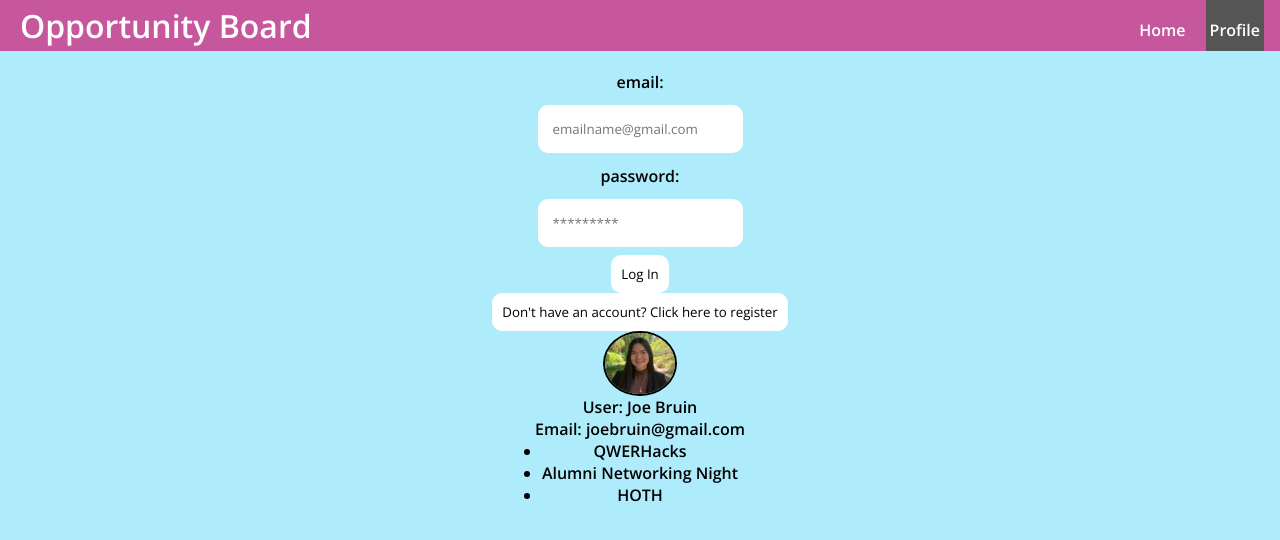
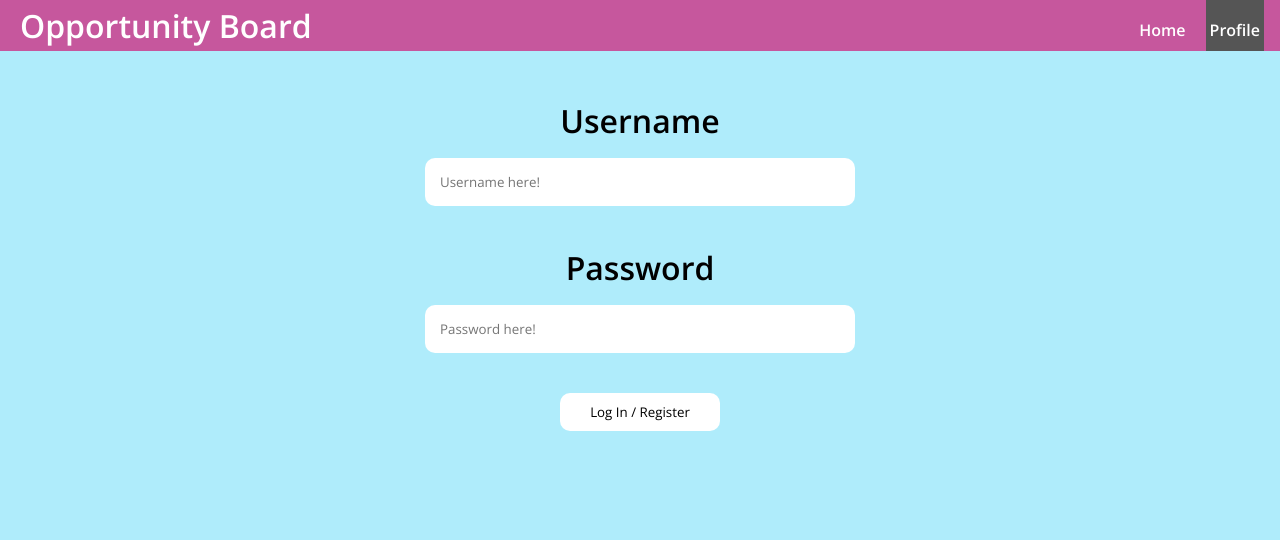
Before and after one commit to jamesmwu/joamayakieves, a React (Create React App) app in the folder frontend/: page /profile in a window 1280 px wide. Shown: the top 540 px of the page. Built offline with nearby package versions, Linux system fonts and the light colour scheme.

Commit message:
Added password hashing for secure db storage of user info

```diff
--- a/frontend/src/pages/Profile.js
+++ b/frontend/src/pages/Profile.js
@@ -1,40 +1,31 @@
-import React, {useState} from "react";
-import '../styles/Profile.css'
+import React, { useState } from "react";
+import '../styles/Profile.css';
 
-export default function Profile(){
-    const [email, setEmail] = useState('');
+export default function Profile() {
+    const [user, setUser] = useState('');
     const [pass, setPass] = useState('');
 
     const handleSubmit = (e) => { // pass in e to get state
         e.preventDefault(); // otherwise, page will be reloaded and we will lose input
-        console.log(email); // have access bc state
-    }
-    return(
-        <div className="loginstyle">
-        <form className="form" onSubmit={handleSubmit}>
-            <label htmlFor="email">email: </label>
-            <input value={email} onChange={(e)=> setEmail(e.target.value)} type="email" placeholder="emailname@gmail.com" id="email" name="email"/>
-            <label htmlFor="password">password: </label>
-            <input value={pass} onChange={(e)=> setPass(e.target.value)}type="password" placeholder="*********" id="password" name="password"/>
-            <button type="submit"> Log In</button>
-        </form>
-        <button>Don't have an account? Click here to register</button>
-        <p>
+        console.log(user); // have access bc state
+        console.log(pass);
+    };
+    return (
+        <div className="loginStyle">
+            <div>
+                <div className="userInput">
+                    <h1>Username</h1>
+                    <input className='profInput' value={user} onChange={(e) => setUser(e.target.value)} type="text" placeholder="Username here!" />
 
-        </p>
-        <img src="/jwac_pic.png" alt=""/>
-        <p>
-            User: Joe Bruin
-        </p>
-        <p>
-        Email: joebruin@gmail.com
-        </p>
-        <ul>
-            <li>QWERHacks</li>
-            <li>Alumni Networking Night</li>
-            <li>HOTH</li>
-        </ul>
+                </div>
 
+                <div className="userInput">
+                    <h1>Password</h1>
+                    <input className='profInput' value={pass} onChange={(e) => setPass(e.target.value)} type="password" placeholder="Password here!" />
+
+                </div>
+            </div>
+            <button className="userInput" onClick={handleSubmit}> Log In / Register</button>
         </div>
-    )
+    );
 }
--- a/frontend/src/styles/Profile.css
+++ b/frontend/src/styles/Profile.css
@@ -1,43 +1,47 @@
-.Profile{
+.Profile {
 	text-align: center;
 	display: flex;
-    min-height:100vh;
+	min-height: 100vh;
 	align-items: center;
 	justify-content: center;
 }
 
 img {
-
 	border-radius: 50%;
-  opacity: 1.0;
+	opacity: 1;
 	border: 2px solid rgb(0, 0, 0);
-  width:70px
+	width: 70px;
 }
 
-.loginstyle, .form{
+.loginStyle {
+	height: 50vh;
 	display: flex;
-    flex-direction:column;
+	flex-direction: column;
 	align-items: center;
-    /*text-align:left;
-    font: 30px "Times New Roman";*/
 }
 
-label {
-    text-align: left;
-    padding: 0.25rem 0;
-}
-
-input{
+input {
 	margin: 0.5rem 0;
 	padding: 15px;
 	border: none;
 	border-radius: 10px;
+	width: 50vh;
+	text-align: left;
 }
 
-button{
+.profInput {
+	margin-top: 1rem;
+}
+
+.userInput {
+	margin-top: 2rem;
+}
+
+button {
 	border: none;
 	background-color: white;
 	padding: 10px;
 	border-radius: 10px;
 	cursor: pointer;
+	width: 10rem;
 }
```
Also changed, not shown: 2 other files (tests, documents, lock files or other folders). Lines whose indentation alone changed are shown as unchanged.
